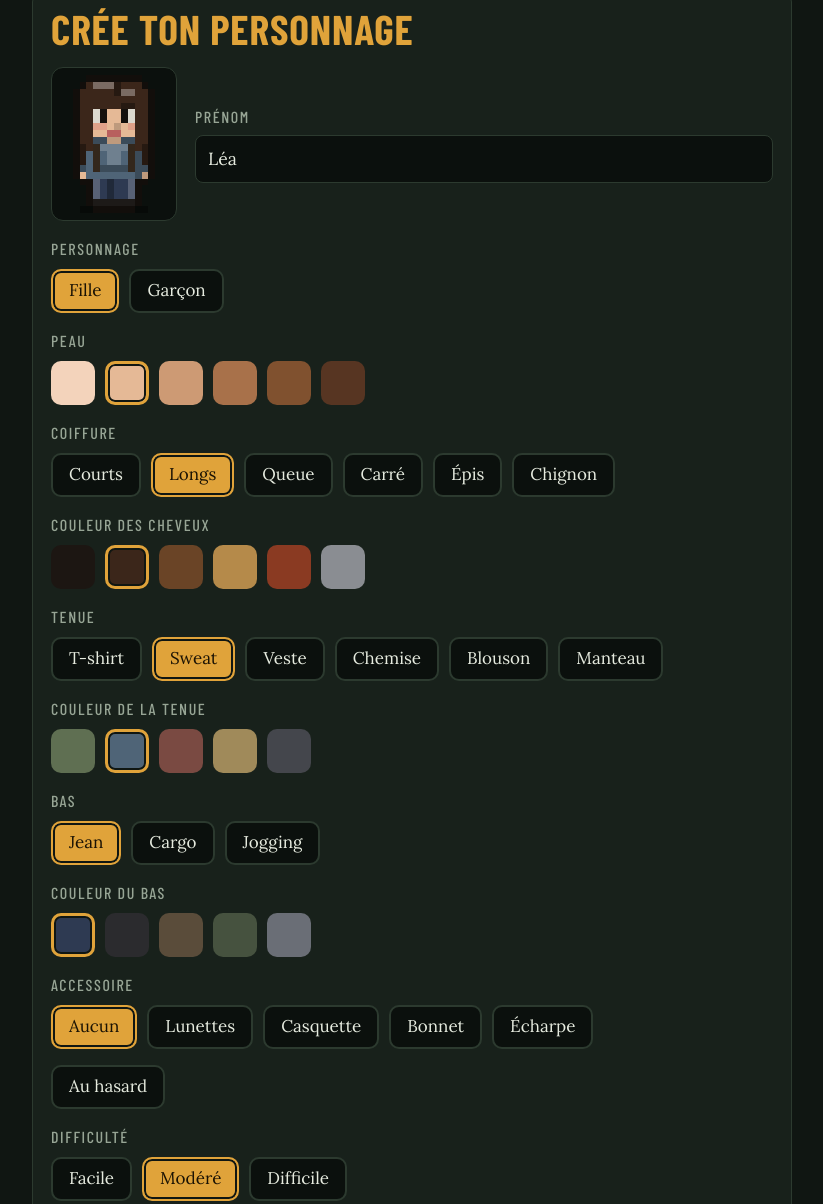
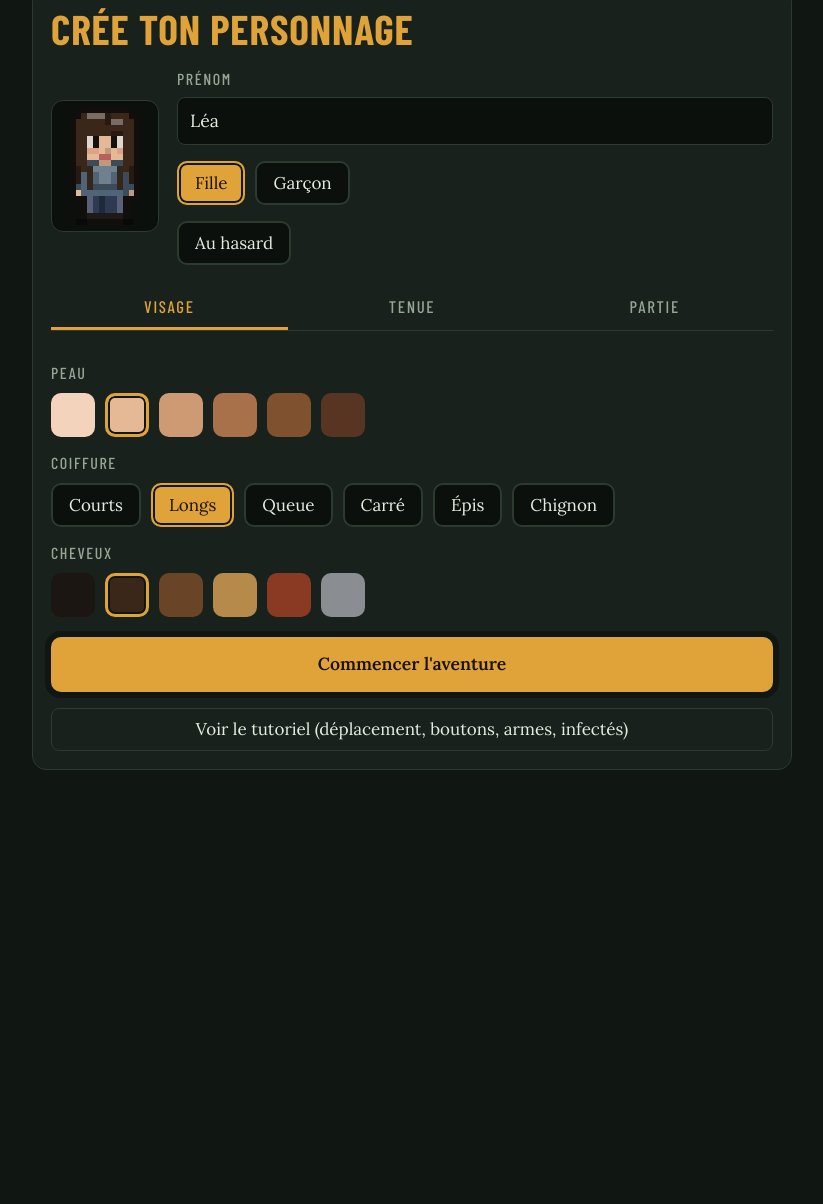
Before and after one commit to lounamourrier-ops/apres-la-brume, a plain HTML site: page index.html in a window 1280 px wide. Shown: the part 74-1278 px from the top of the page, without its empty margins (228-1051 px from the left). After the commit the page ends 884 px from the top, so only its background shows below. Drawn offline with nearby package versions, Linux system fonts and the light colour scheme.

Commit message:
Mise à jour : créateur en onglets, graffitis

```diff
--- a/index.html
+++ b/index.html
@@ -39,11 +39,18 @@ h2 { font-family: var(--display); font-weight: 700; font-size: clamp(1.9rem, 7vw
 p { margin: 0; }
 .panel { background: var(--panel); border: 1px solid var(--line); border-radius: 14px; padding: 18px; display: flex; flex-direction: column; gap: 16px; }
 .top { display: flex; gap: 18px; align-items: center; flex-wrap: wrap; }
-#preview { width: 126px; height: 154px; image-rendering: pixelated; background: #0b100d; border: 1px solid var(--line); border-radius: 12px; flex: none; }
+#preview { width: 108px; height: 132px; image-rendering: pixelated; background: #0b100d; border: 1px solid var(--line); border-radius: 12px; flex: none; }
 .field { display: flex; flex-direction: column; gap: 6px; flex: 1; min-width: 180px; }
 label, .lab { font-family: var(--display); font-size: 1rem; letter-spacing: .1em; text-transform: uppercase; color: var(--muted); }
 input[type=text] { font: inherit; font-size: 1.1rem; background: #0b100d; color: var(--fg); border: 1px solid var(--line); border-radius: 8px; padding: 10px 12px; width: 100%; }
 .opt { display: flex; flex-direction: column; gap: 8px; }
+.top .field { flex: 1; min-width: 150px; }
+#start { position: sticky; bottom: 10px; z-index: 5; box-shadow: 0 0 0 6px var(--bg); }
+.tabs { display: flex; gap: 6px; margin: 4px 0 2px; border-bottom: 1px solid var(--line); }
+.tabb { flex: 1; padding: 11px 8px; background: transparent; color: var(--muted); border: 0; border-bottom: 3px solid transparent; font-family: var(--display); font-size: 1.05rem; letter-spacing: .1em; text-transform: uppercase; cursor: pointer; }
+.tabb[aria-pressed="true"] { color: var(--accent); border-bottom-color: var(--accent); }
+.tabp { display: flex; flex-direction: column; gap: 14px; padding: 12px 0 4px; }
+.tabp[hidden] { display: none; }
 .sw { display: flex; flex-wrap: wrap; gap: 10px; }
 .sw button { width: 44px; height: 44px; border-radius: 10px; border: 3px solid transparent; cursor: pointer; padding: 0; }
 .sw button.txt { width: auto; padding: 0 16px; background: #0b100d; color: var(--fg); font: inherit; border: 2px solid var(--line); }
@@ -146,20 +153,25 @@ button:focus-visible, input:focus-visible { outline: 3px solid var(--accent); ou
       <div class="field">
         <label for="name">Prénom</label>
         <input id="name" type="text" maxlength="14" value="Léa" autocomplete="off">
+        <div class="sw" id="o-gender" style="margin-top:10px"></div>
+        <div class="sw" style="margin-top:10px"><button class="txt" id="rand" type="button">Au hasard</button></div>
       </div>
     </div>
-    <div class="opt"><span class="lab">Personnage</span><div class="sw" id="o-gender"></div></div>
-    <div class="opt"><span class="lab">Peau</span><div class="sw" id="o-skin"></div></div>
-    <div class="opt"><span class="lab">Coiffure</span><div class="sw" id="o-style"></div></div>
-    <div class="opt"><span class="lab">Couleur des cheveux</span><div class="sw" id="o-hair"></div></div>
-    <div class="opt"><span class="lab">Tenue</span><div class="sw" id="o-top"></div></div>
-    <div class="opt"><span class="lab">Couleur de la tenue</span><div class="sw" id="o-topc"></div></div>
-    <div class="opt"><span class="lab">Bas</span><div class="sw" id="o-bot"></div></div>
-    <div class="opt"><span class="lab">Couleur du bas</span><div class="sw" id="o-botc"></div></div>
-    <div class="opt"><span class="lab">Accessoire</span><div class="sw" id="o-acc"></div></div>
-    <div class="opt"><div class="sw"><button class="txt" id="rand" type="button">Au hasard</button></div></div>
-    <div class="opt"><span class="lab">Difficulté</span><div class="sw" id="o-diff"></div><p class="note" id="diffNote"></p></div>
-    <div class="opt"><span class="lab">Joueurs</span><div class="sw" id="o-players"></div><p class="note" id="mpNote"></p></div>
+    <div class="tabs" role="tablist"><button type="button" class="tabb" data-p="look" aria-pressed="true">Visage</button><button type="button" class="tabb" data-p="tenue" aria-pressed="false">Tenue</button><button type="button" class="tabb" data-p="partie" aria-pressed="false">Partie</button></div>
+    <div class="tabp" data-p="look">
+      <div class="opt"><span class="lab">Peau</span><div class="sw" id="o-skin"></div></div>
+      <div class="opt"><span class="lab">Coiffure</span><div class="sw" id="o-style"></div></div>
+      <div class="opt"><span class="lab">Cheveux</span><div class="sw" id="o-hair"></div></div>
+    </div>
+    <div class="tabp" data-p="tenue" hidden>
+      <div class="opt"><span class="lab">Haut</span><div class="sw" id="o-top"></div><div class="sw" id="o-topc"></div></div>
+      <div class="opt"><span class="lab">Bas</span><div class="sw" id="o-bot"></div><div class="sw" id="o-botc"></div></div>
+      <div class="opt"><span class="lab">Accessoire</span><div class="sw" id="o-acc"></div></div>
+    </div>
+    <div class="tabp" data-p="partie" hidden>
+      <div class="opt"><span class="lab">Difficulté</span><div class="sw" id="o-diff"></div><p class="note" id="diffNote"></p></div>
+      <div class="opt"><span class="lab">Joueurs</span><div class="sw" id="o-players"></div><p class="note" id="mpNote"></p></div>
+    </div>
     <div class="opt" id="mpBox" hidden>
       <div class="sw" id="mpJoinRow" hidden><input id="mpCode" type="text" maxlength="4" autocomplete="off" autocapitalize="characters" placeholder="CODE" aria-label="Code de la partie"><button class="txt" id="mpJoinGo" type="button">Rejoindre</button></div>
       <div id="mpCodeBig" aria-live="polite"></div>
@@ -2117,6 +2129,7 @@ function showTuto(i) {
   $("tuto").hidden = false;
 }
 function closeTuto() { $("tuto").hidden = true; talkOpen = false; last = performance.now(); try { localStorage.setItem("brume-tuto-7", "1"); } catch (e) {} }
+document.querySelectorAll(".tabb").forEach(b => b.addEventListener("click", () => { document.querySelectorAll(".tabb").forEach(x => x.setAttribute("aria-pressed", x === b ? "true" : "false")); document.querySelectorAll(".tabp").forEach(pn => { pn.hidden = pn.dataset.p !== b.dataset.p; }); }));
 $("tutoNext").onclick = () => { if (tutoI >= TUTO.length - 1) closeTuto(); else showTuto(tutoI + 1); };
 $("tutoPrev").onclick = () => { if (tutoI > 0) showTuto(tutoI - 1); };
 $("tutoSkip").onclick = closeTuto;
@@ -2536,6 +2549,11 @@ function wallTex(tx, ty, t, face) {
       if (face === 0) { pl(16, 12 + (tx % 3), 30, 4, -0.18); pl(16, 17, 30, 4, 0.16); pl(16, 22, 28, 3, -0.08); }
       else pl(16, 14, 30, 4, 0.12);
     }
+    if (face === 0 && !door && !shop && !special && !cabin && !barr && hh(tx, ty, 390) < 0.14) {   // message peint à la bombe
+      const msg = ["AIDE", "FUYEZ", "ICI", "NON", "J-12", "DIEU", "MORTS", "X"][Math.floor(hh(tx, ty, 391) * 8)];
+      g2.save(); g2.translate(16, 22); g2.rotate((hh(tx, ty, 392) - 0.5) * 0.2); g2.font = "bold 8px monospace"; g2.textAlign = "center"; g2.textBaseline = "middle";
+      g2.fillStyle = "rgba(20,0,0,.5)"; g2.fillText(msg, 1, 1); g2.fillStyle = "#b5201f"; g2.fillText(msg, 0, 0); g2.restore();
+    }
     if (hh(tx, ty, 360) < 0.18) { g2.fillStyle = "rgba(110,14,16,.8)"; for (let i = 0; i < 9; i++) { const sx = 6 + hh(i, tx, 361) * 20, sy = 6 + hh(i, ty, 362) * 14; g2.fillRect(sx, sy, 1 + (i % 3), 1 + (i % 2)); if (i % 3 === 0) g2.fillRect(sx, sy, 1, 4 + (i % 4) * 2); } }
     // lierre et taches
     for (let i = 0; i < 32; i += 2) if (hh(tx * 3 + i, ty, 150) < 0.5) { const L = 4 + Math.floor(hh(i, tx + ty, 170) * 12); R(g2, GREENS[0], i, 0, 2, L); if (L > 6) R(g2, GREENS[2], i - 1, L - 3, 3, 3); }
@@ -3061,7 +3079,7 @@ function render(now) {
 /* ---------- Multijoueur : une équipe de 2 à 4 joueurs sur plusieurs appareils ----------
    L'hôte fait tourner le monde (infectés, temps, feux, pièges) et envoie l'état aux autres.
    Chaque joueur garde son propre sac, sa faim et ses vies. */
-const GAME_VER = "11";
+const GAME_VER = "12";
 const net = { role: "solo", kind: "", me: "", max: 1, code: "", link: null, peers: new Map(), lobby: [], looks: {}, t: 0, joinTimer: 0 };
 const others = new Map();
 let mobCounter = 1000, fireId = 0;
```
